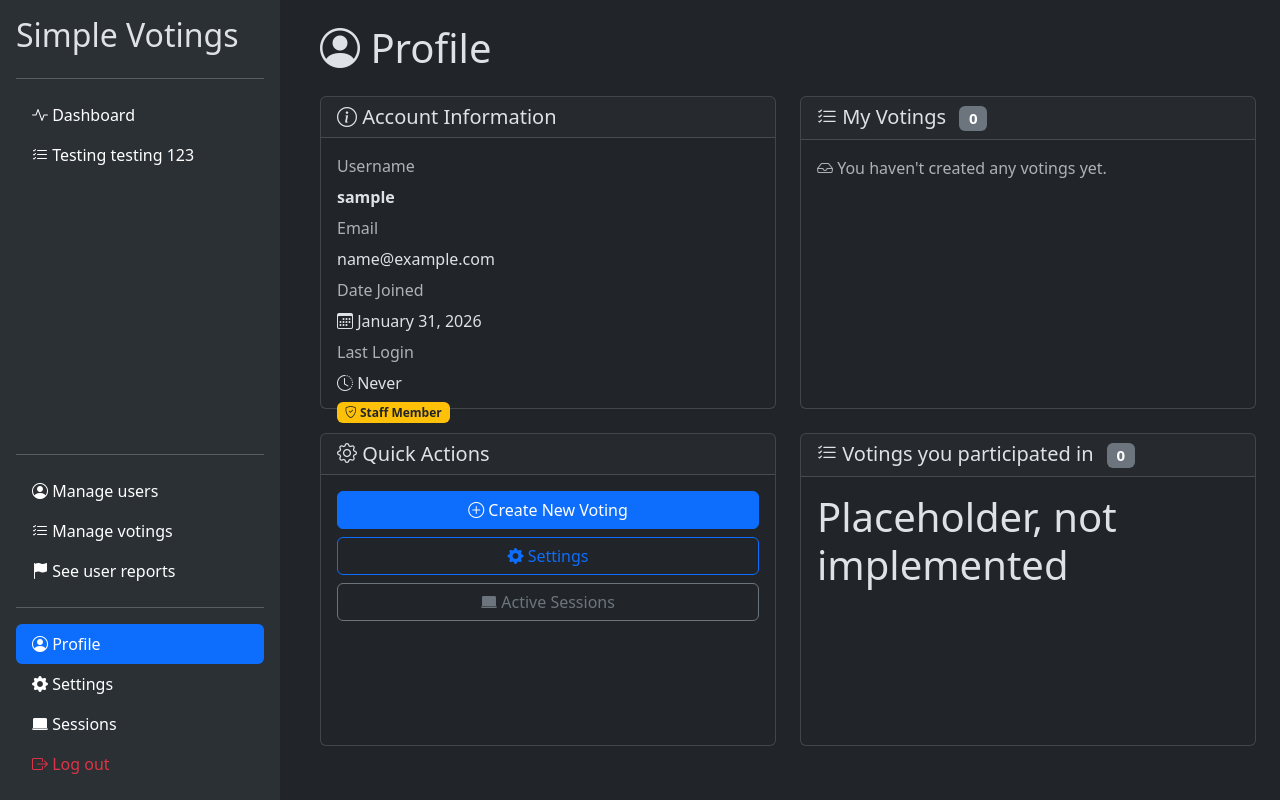
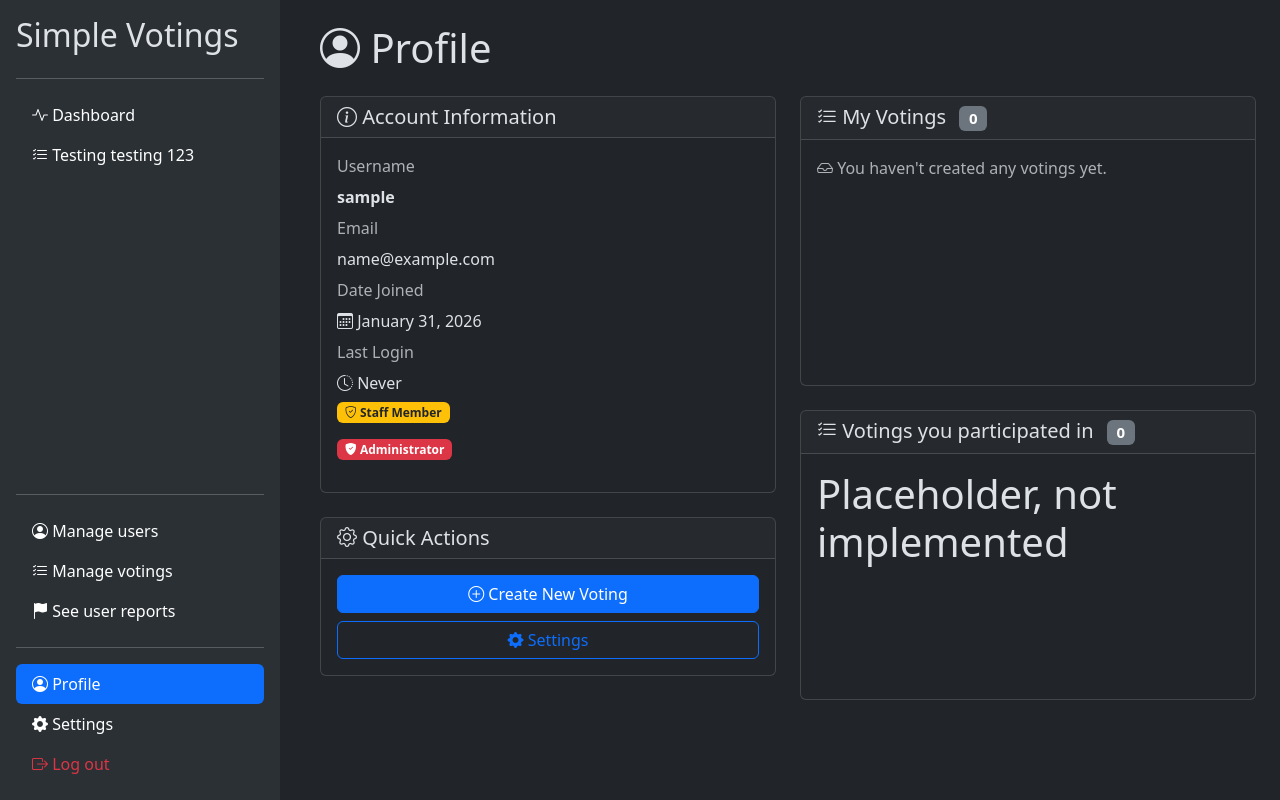
Before and after one commit to arsenykot/Votings, a Django app: page /account/profile in a window 1280 px wide. Run offline with Django 5.2, Linux system fonts and the light colour scheme; the visitor is signed in with stand-in values (Sample User, id 1); data that the repository does not hold is empty.

Commit message:
Доработка алгоритма поиска, чистка

```diff
--- a/main/api/views.py
+++ b/main/api/views.py
@@ -252,7 +252,7 @@
     return respond(200, "OK")
 @check_access(redir=False, auth=False)
 def search_view(req):
-    q = set(getPostOr(req, "query", "").lower().split())
+    q = trisplit(getPostOr(req, "query", "").lower())
     ret = []
     hp = -1
     for voting in Voting.objects.all():
@@ -274,12 +274,12 @@
         if score > hp:
             hp = score
     ret = sorted(ret, key= lambda part: part[0], reverse = True)
-    if hp <= 0 and len(q) > 2:
+    if hp <= 0 and len(" ".join(q)) > 1:
         return respond(204,"")
     elif hp > 0:
         tmp = list(ret)
         ret = []
         for q in tmp:
-            if q[0] > 1:
+            if q[0] >= 1:
                 ret.append(q)
     return respond(200,json.dumps(ret))
--- a/main/templates/abc/with_sidebar.html
+++ b/main/templates/abc/with_sidebar.html
@@ -61,12 +61,6 @@
                             </a>
                         </li>
                         <li class="nav-item">
-                            <a href="/account/sessions" class="nav-link link-body-emphasis">
-                                <i class="bi bi-laptop-fill"></i>
-                                Sessions
-                            </a>
-                        </li>
-                        <li class="nav-item">
                             <a href="/api/auth/logout" class="nav-link text-danger">
                                 <i class="bi bi-box-arrow-right"></i>
                                 Log out
--- a/main/templates/account/profile.html
+++ b/main/templates/account/profile.html
@@ -11,7 +11,7 @@
 
     <div class="row">
     <div class="col-md-8 col-lg-6">
-        <div class="card mb-4 h-50">
+        <div class="card mb-4">
             <div class="card-header">
                 <h5 class="mb-0">
                     <i class="bi bi-info-circle"></i>
@@ -65,7 +65,7 @@
                 {% endif %}
             </div>
         </div>
-        <div class="card h-50">
+        <div class="card">
             <div class="card-header">
                 <h5 class="mb-0">
                     <i class="bi bi-gear"></i>
@@ -81,10 +81,6 @@
                     <a href="/account/settings" class="btn btn-outline-primary">
                         <i class="bi bi-gear-fill"></i>
                         Settings
-                    </a>
-                    <a href="/account/sessions" class="btn btn-outline-secondary">
-                        <i class="bi bi-laptop-fill"></i>
-                        Active Sessions
                     </a>
                 </div>
             </div>
```
Also changed, not shown: main/templates/index.html (+5 -3 lines), main/util.py (+8 -0 lines).
